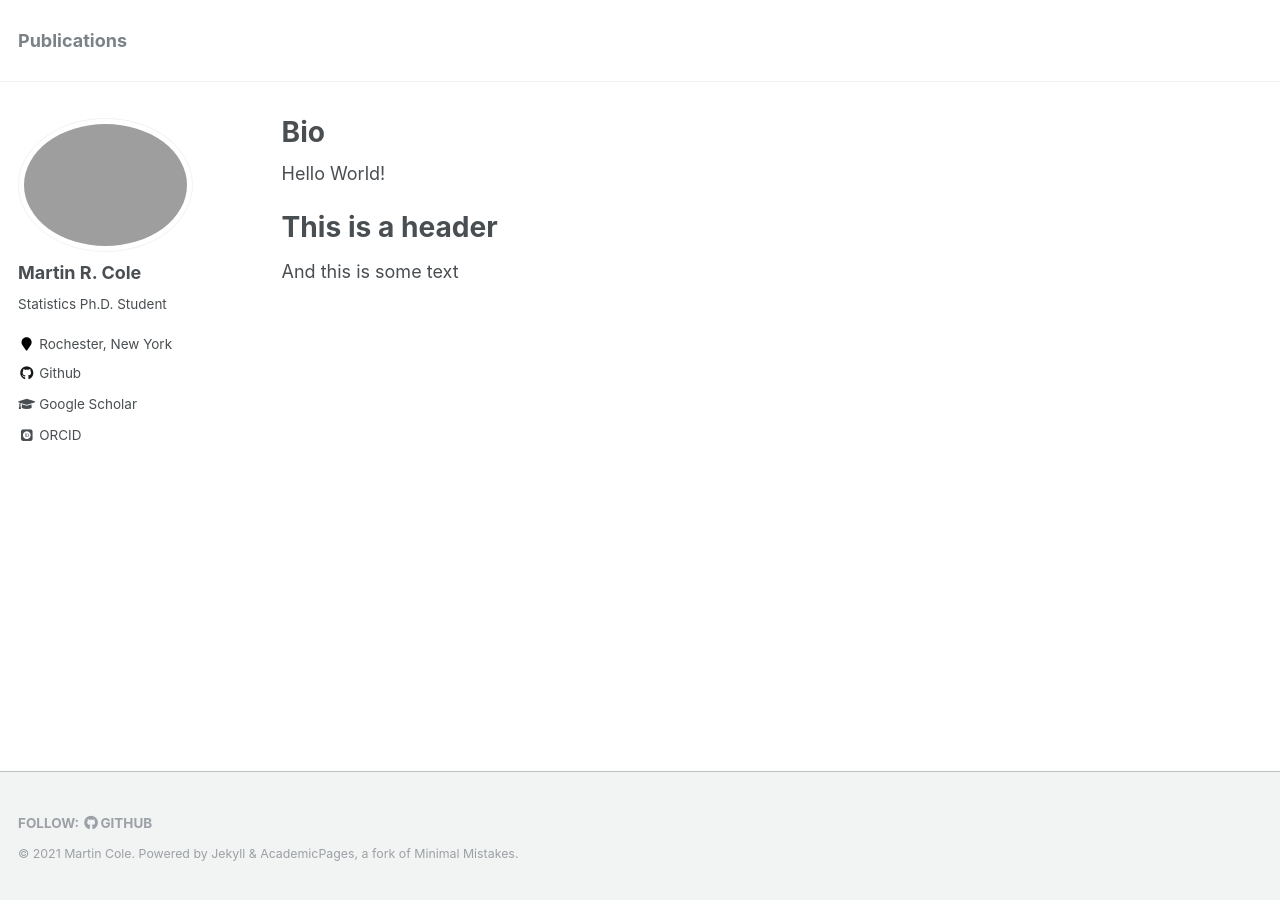
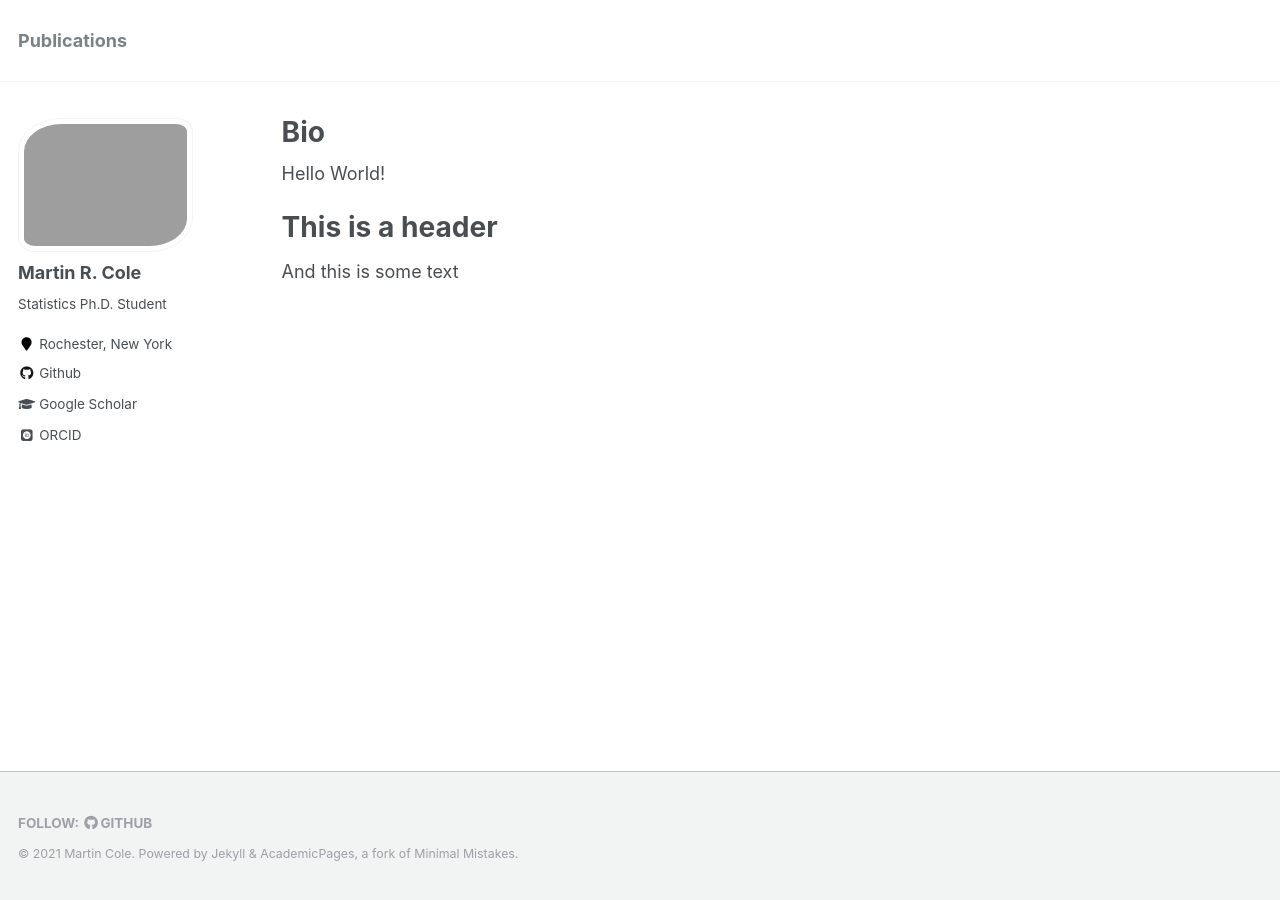
Before and after one commit to MartyCole/martycole.github.io, a Jekyll site: the page built from _pages/about.md, in a window 1280 px wide. Built offline with Jekyll 4.4.1, drawn with Linux system fonts in a browser that asks for light colours; some web fonts are replaced.

Commit message:
Update _sidebar.scss

```diff
--- a/_sass/_sidebar.scss
+++ b/_sass/_sidebar.scss
@@ -74,7 +74,7 @@
   vertical-align: top;
   width: 36px;
   // set width only, for non-square avatars
-  // height: 36px;
+  height: 36px;
 
   @include breakpoint($large) {
     display: block;
@@ -84,7 +84,7 @@
 
   img {
     max-width: 175px;
-    border-radius: 50%;
+    border-radius: 25% 10%;
 
     @include breakpoint($large) {
       padding: 5px;
```
